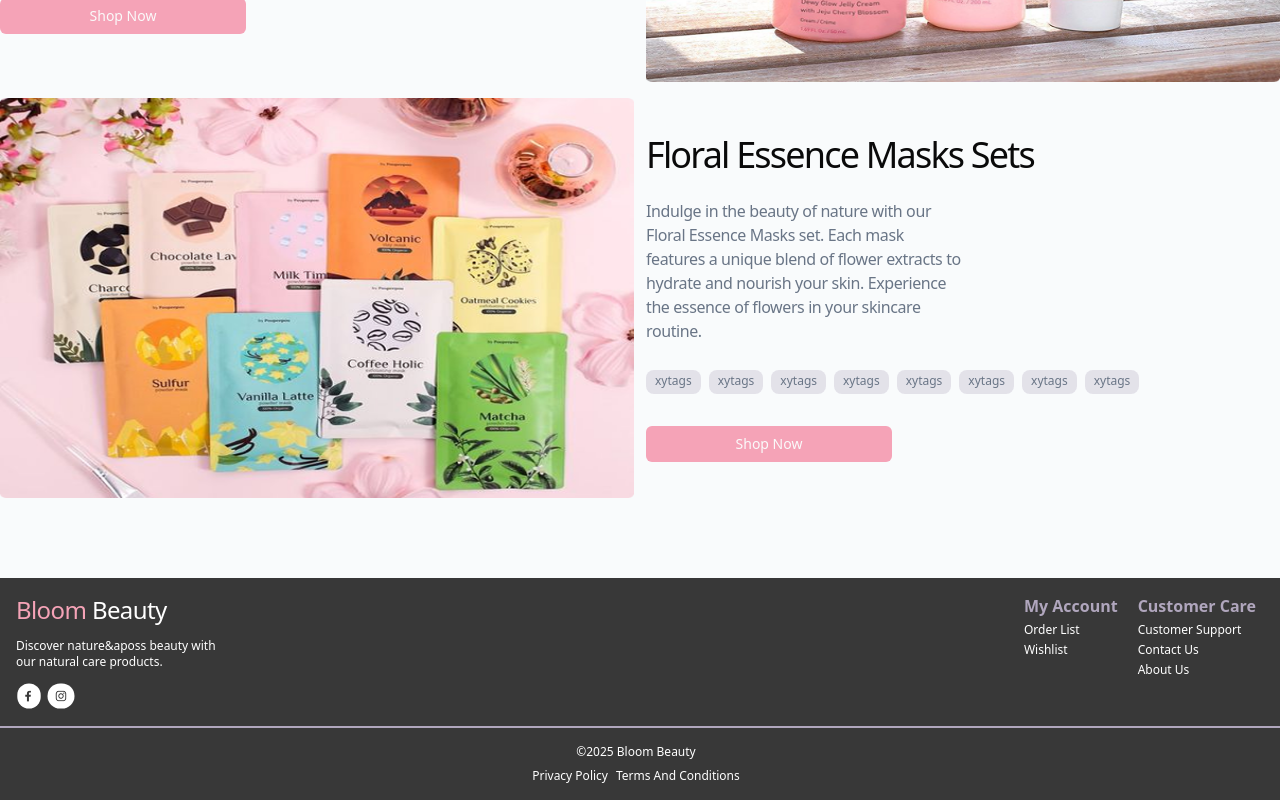
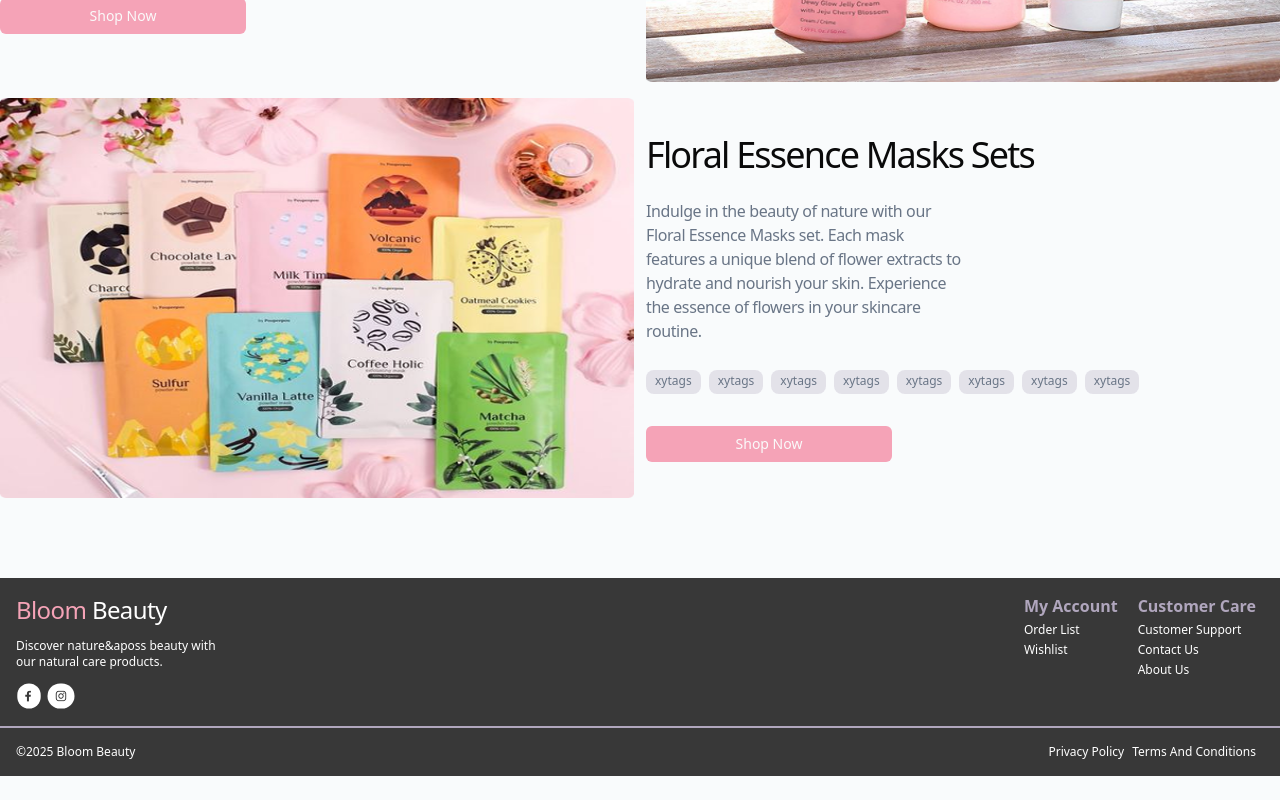
Before and after one commit to SAAD-NADEEM/e-commerce, a Next.js app: page / in a window 1280 px wide. Shown: the part 2278-3078 px from the top of the page. After the commit the page ends 3054 px from the top, so only its background shows below. Built offline with nearby package versions, Linux system fonts and the light colour scheme.

Commit message:
css related issue in footer

```diff
--- a/src/app/Components/Home/Footer.tsx
+++ b/src/app/Components/Home/Footer.tsx
@@ -113,7 +113,7 @@ function Footer() {
         </section>
 
         {/* footer bottom */}
-        <section className="border-t-2 pt-4 md:pr-6 p-3 md:p-4 border-main-secondary flex flex-col items-center gap-2 justify-between">
+        <section className="border-t-2 pt-4 md:pr-6 p-3 md:p-4 border-main-secondary flex flex-col md:flex-row items-center gap-2 justify-between">
           <p className="text-xs text-main-background">
             &copy;2025 Bloom Beauty
           </p>
```
